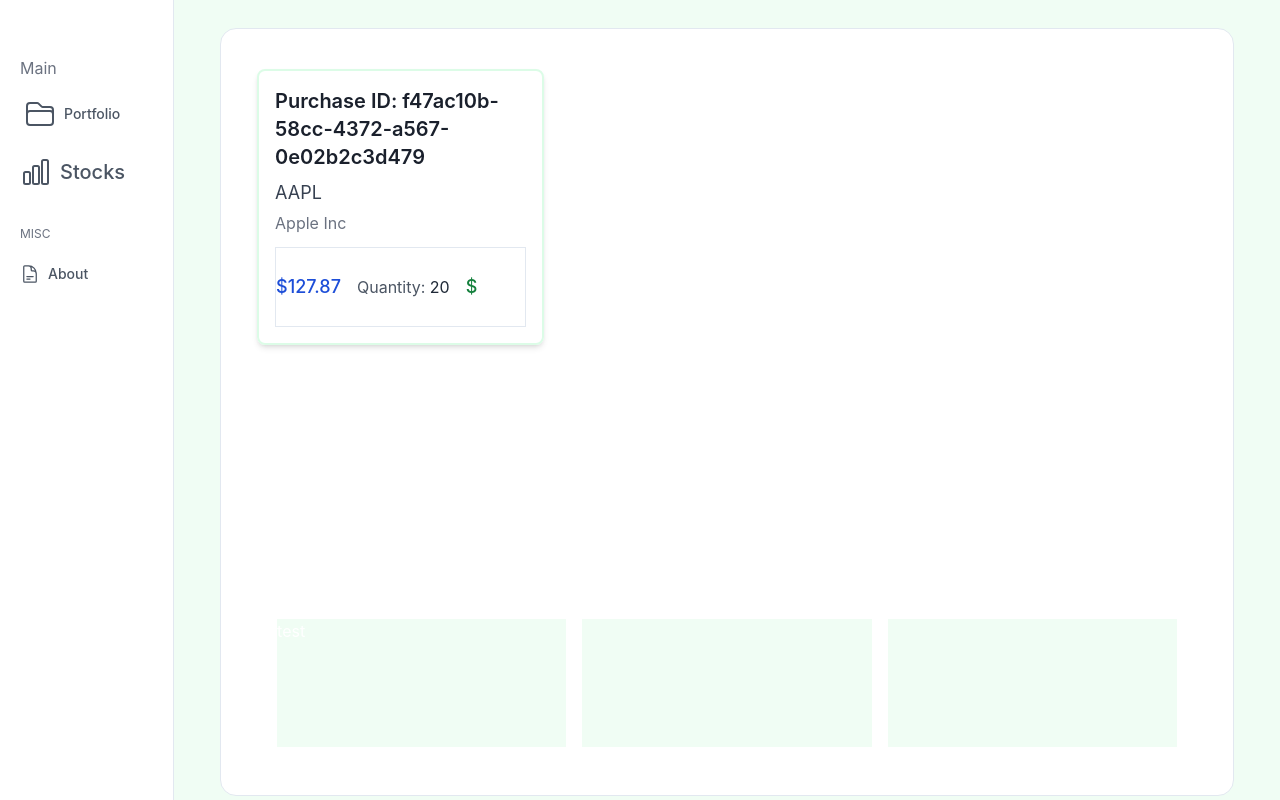
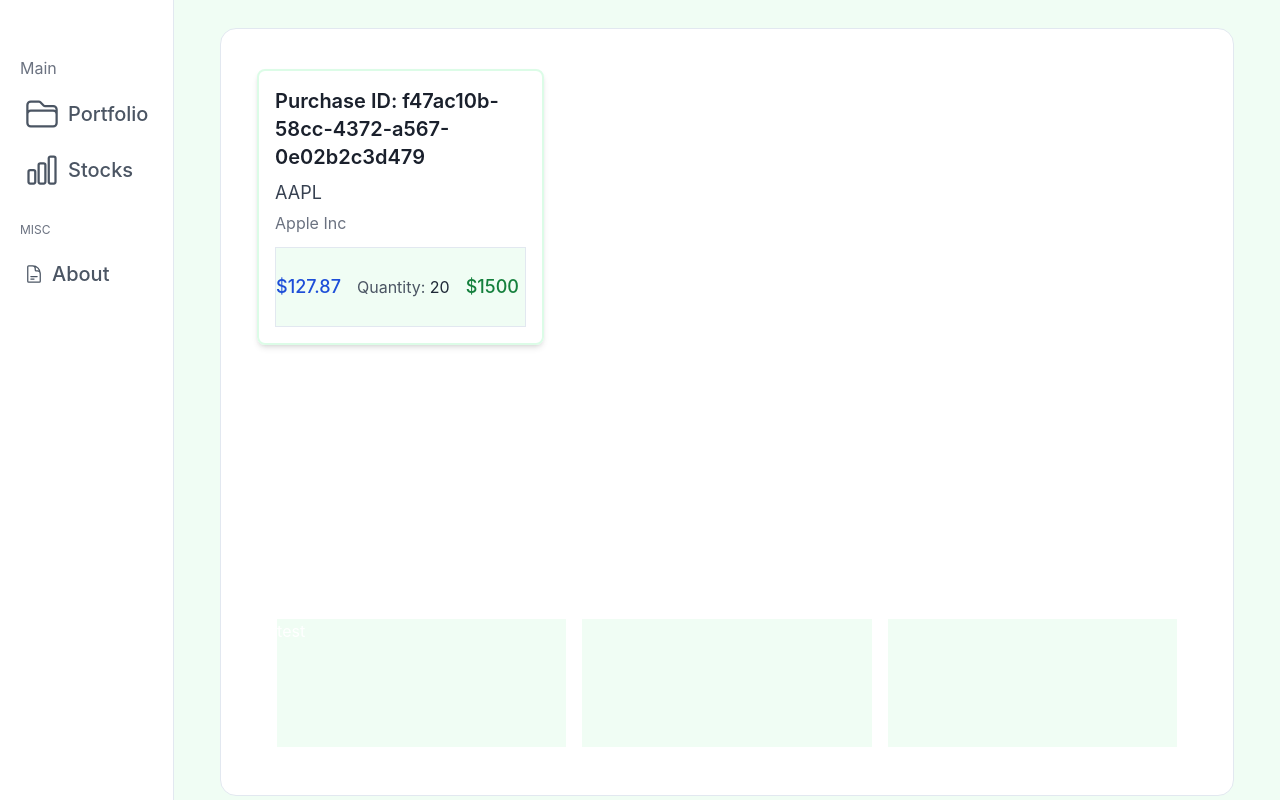
Before and after one commit to cakuang1/stocksimulator, a React (Create React App) app in the folder frontend/: page / in a window 1280 px wide. Built offline with nearby package versions, Linux system fonts and the light colour scheme.

Commit message:
side bar issues

```diff
--- a/frontend/src/components/Portfolio.js
+++ b/frontend/src/components/Portfolio.js
@@ -7,9 +7,10 @@
   id : 'f47ac10b-58cc-4372-a567-0e02b2c3d479' ,
   ticker: 'AAPL',
   name : 'Apple Inc',
+  purchasedate : '',
   boughtfor: '127.87',
   ammountbought : '20',
-  total : '',
+  total : '1500',
 }
 
 
@@ -21,11 +22,11 @@
     <h1 class="text-xl font-semibold mb-2">Purchase ID: {data.id}</h1>
     <h2 class="text-lg text-gray-700 mb-1">{data.ticker}</h2>
     <h3 class="text-md text-gray-500 mb-3">{data.name}</h3>
-    <div class="flex items-center space-x-4 mt-3 border h-20">
-    <div class="text-lg font-medium text-blue-700">${data.boughtfor}</div>
-    <div class="text-md text-gray-600">Quantity: <span class="text-gray-800">{data.ammountbought}</span></div>
-    <div class="text-lg font-medium text-green-700">${data.total}</div>
-</div>
+    <div class="flex items-center space-x-4 mt-3 border h-20 bg-green-50">
+      <div class="text-lg font-medium text-blue-700">${data.boughtfor}</div>
+      <div class="text-md text-gray-600">Quantity: <span class="text-gray-800">{data.ammountbought}</span></div>
+      <div class="text-lg font-medium text-green-700">${data.total}</div>
+  </div>
 
 </div>
     )
--- a/frontend/src/components/Sidebar.js
+++ b/frontend/src/components/Sidebar.js
@@ -1,35 +1,48 @@
 
 import React from 'react';
-import { NavLink } from 'react-router-dom';
+import { NavLink,useLocation} from 'react-router-dom';
 import { useState } from 'react';
 
 
-function SidebarButton({ to, icon, text }) {
+
+
+function SidebarButton({ to, icon, text ,active}) {
+
   return (
-    <NavLink to={to} className="relative flex flex-row items-center h-11 focus:outline-none hover:bg-gray-50 text-gray-600 hover:text-gray-800 border-l-4 border-transparent hover:border-green-200 pr-6">
-                <a class="flex items-center px-3 py-2 text-gray-600 transition-colors duration-300 transform rounded-lg dark:text-gray-200 hover:bg-gray-100 dark:hover:bg-gray-800 dark:hover:text-gray-200 hover:text-gray-700" href="#">
+<NavLink
+  to={to}
+  className={`relative flex flex-row items-center h-11 focus:outline-none text-gray-600  border-l-4 border-transparent hover:border-green-200 pr-6 ${
+    active  ? 'bg-green-100' : ''
+  }`}>
+  <a className="flex items-center px-3 py-2 text-gray-600 transition-colors duration-300 transform rounded-lg">
+    {icon}
+    <span className="mx-2 text-xl font-medium">{text}</span>
+  </a>
+</NavLink>
 
-                {portfolio}
-                <span class="mx-2 text-sm font-medium">Portfolio</span>
-                </a>
-    </NavLink>
+
   );
 };
 
 
-let portfolio = <svg xmlns="http://www.w3.org/2000/svg" fill="none" viewBox="0 0 24 24" stroke-width="1.5" stroke="currentColor" class="w-8 h-8">
+let portfolio = <svg xmlns="http://www.w3.org/2000/svg" fill="none" viewBox="0 0 24 24" stroke-width="1.5" stroke="currentColor" class="w-9 h-9">
 <path stroke-linecap="round" stroke-linejoin="round" d="M2.25 12.75V12A2.25 2.25 0 014.5 9.75h15A2.25 2.25 0 0121.75 12v.75m-8.69-6.44l-2.12-2.12a1.5 1.5 0 00-1.061-.44H4.5A2.25 2.25 0 002.25 6v12a2.25 2.25 0 002.25 2.25h15A2.25 2.25 0 0021.75 18V9a2.25 2.25 0 00-2.25-2.25h-5.379a1.5 1.5 0 01-1.06-.44z" />
 </svg>
 
 
-let stockimage = <svg xmlns="http://www.w3.org/2000/svg" fill="none" viewBox="0 0 24 24" stroke-width="1.5" stroke="currentColor" class="w-8 h-8">
+let stockimage = <svg xmlns="http://www.w3.org/2000/svg" fill="none" viewBox="0 0 24 24" stroke-width="1.5" stroke="currentColor" class="w-9 h-9">
 <path stroke-linecap="round" stroke-linejoin="round" d="M3 13.125C3 12.504 3.504 12 4.125 12h2.25c.621 0 1.125.504 1.125 1.125v6.75C7.5 20.496 6.996 21 6.375 21h-2.25A1.125 1.125 0 013 19.875v-6.75zM9.75 8.625c0-.621.504-1.125 1.125-1.125h2.25c.621 0 1.125.504 1.125 1.125v11.25c0 .621-.504 1.125-1.125 1.125h-2.25a1.125 1.125 0 01-1.125-1.125V8.625zM16.5 4.125c0-.621.504-1.125 1.125-1.125h2.25C20.496 3 21 3.504 21 4.125v15.75c0 .621-.504 1.125-1.125 1.125h-2.25a1.125 1.125 0 01-1.125-1.125V4.125z" />
 </svg>
 
+let abuoutimage = <svg xmlns="http://www.w3.org/2000/svg" fill="none" viewBox="0 0 24 24" stroke-width="1.5" stroke="currentColor" class="w-5 h-5">
+<path stroke-linecap="round" stroke-linejoin="round" d="M19.5 14.25v-2.625a3.375 3.375 0 00-3.375-3.375h-1.5A1.125 1.125 0 0113.5 7.125v-1.5a3.375 3.375 0 00-3.375-3.375H8.25m0 12.75h7.5m-7.5 3H12M10.5 2.25H5.625c-.621 0-1.125.504-1.125 1.125v17.25c0 .621.504 1.125 1.125 1.125h12.75c.621 0 1.125-.504 1.125-1.125V11.25a9 9 0 00-9-9z" />
+</svg>
 
 function Sidebar(){
-
-  const currentRoute = '/current/route'
+  const location = useLocation();
+  const isPortfolioActive = location.pathname === '/portfolio';
+  const isStocksActive = location.pathname === '/stocks';
+  const isAboutActive = location.pathname === '/about';
 
   return (
 <aside class="flex flex-col w-80 h-screen px-5 py-8 overflow-y-auto bg-white border-r rtl:border-r-0 rtl:border-l dark:bg-gray-900 dark:border-gray-700">
@@ -39,27 +52,13 @@
         <nav class="-mx-3 space-y-6 ">
             <div class="space-y-3 ">
                 <label class="px-3 text-s text-gray-500  dark:text-gray-400">Main</label>
-                <SidebarButton to={'/portfolio'} icon={portfolio} text={'Portfolio'} />
-
-
-                <a class="flex items-center px-3 py-2 text-gray-600 transition-colors duration-300 transform rounded-lg dark:text-gray-200 hover:bg-gray-100 dark:hover:bg-gray-800 dark:hover:text-gray-200 hover:text-gray-700" href="#">
-                    {stockimage}
-
-                    <span class="mx-2 text-xl font-medium">Stocks</span>
-                </a>
+                <SidebarButton to={'/portfolio'} icon={portfolio} text={'Portfolio'} active={isPortfolioActive}/>
+                <SidebarButton to = {'/stocks'} icon = {stockimage} text = {"Stocks"} active={isStocksActive}/>
             </div>
-
             <div class="space-y-3 ">
                 <label class="px-3 text-xs text-gray-500 uppercase dark:text-gray-400">Misc</label>
 
-                <a class="flex items-center px-3 py-2 text-gray-600 transition-colors duration-300 transform rounded-lg dark:text-gray-200 hover:bg-gray-100 dark:hover:bg-gray-800 dark:hover:text-gray-200 hover:text-gray-700" href="#">
-                    <svg xmlns="http://www.w3.org/2000/svg" fill="none" viewBox="0 0 24 24" stroke-width="1.5" stroke="currentColor" class="w-5 h-5">
-                        <path stroke-linecap="round" stroke-linejoin="round" d="M19.5 14.25v-2.625a3.375 3.375 0 00-3.375-3.375h-1.5A1.125 1.125 0 0113.5 7.125v-1.5a3.375 3.375 0 00-3.375-3.375H8.25m0 12.75h7.5m-7.5 3H12M10.5 2.25H5.625c-.621 0-1.125.504-1.125 1.125v17.25c0 .621.504 1.125 1.125 1.125h12.75c.621 0 1.125-.504 1.125-1.125V11.25a9 9 0 00-9-9z" />
-                    </svg>
-
-                    <span class="mx-2 text-sm font-medium">About</span>
-                </a>
-
+                <SidebarButton to = {"/about"} icon = {abuoutimage} text={'About'} />
 
             </div>
 
```
